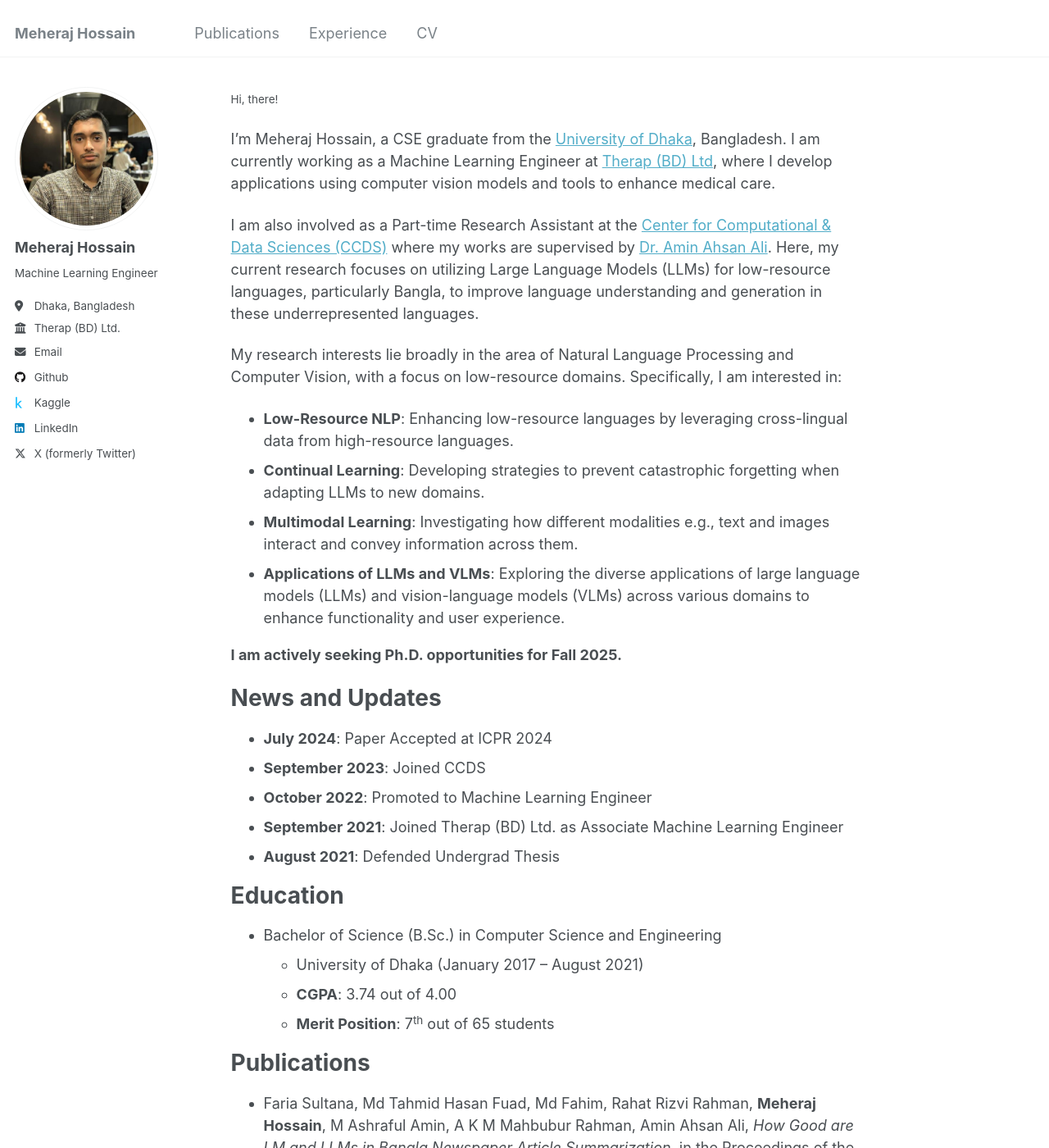
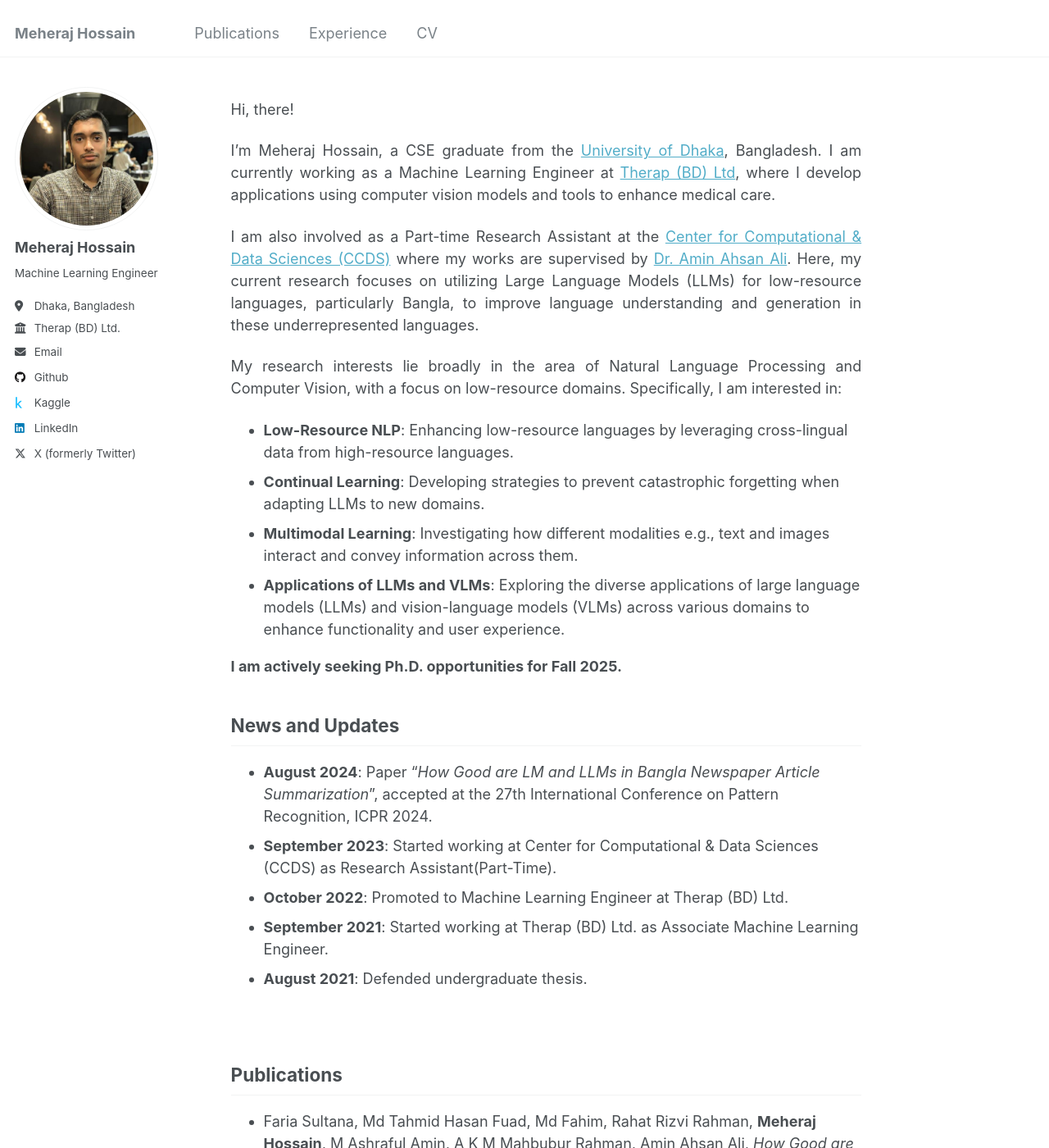
Before and after one commit to meheraj2325/meheraj2325.github.io, a Jekyll site: the page built from _pages/about.md, in a window 1280 px wide and 1400 px high. Shown: the whole window at 82% size. Built offline with Jekyll 4.4.1, drawn with Linux system fonts in a browser that asks for light colours; some of the changed text lies outside the part shown.

Commit message:
update about.md

```diff
--- a/_pages/about.md
+++ b/_pages/about.md
@@ -1,63 +1,119 @@
 ---
 permalink: /
-# title: "Academic Pages is a ready-to-fork GitHub Pages template for academic personal websites"
+title: ""
 author_profile: true
 redirect_from:
   - /about/
   - /about.html
 ---
+<html lang="en">
+<head>
+    <meta charset="UTF-8">
+    <meta name="viewport" content="width=device-width, initial-scale=1.0">
+    <title>Transparent Button</title>
+    <style>
+        .transparent-button {
+            background-color: transparent;
+            border: 2px solid #3498db;
+            color: #3498db;
+            padding: 5px 15px;
+            font-size: 12px;
+            cursor: pointer;
+            border-radius: 5px;
+            transition: all 0.3s ease;
+        }
 
-<small>
+        .transparent-button:hover {
+            background-color: #3498db;
+            color: white;
+        }
+
+        .justified-text {
+            text-align: justify;
+        }
+
+        .justified-text-para {
+            text-align: justify;
+            font-size: 16px;
+        }
+
+    </style>
+
+
+</head>
+</html>
+<p class="justified-text">
 Hi, there!
+</p>
 
+<p class="justified-text">
 I’m Meheraj Hossain, a CSE graduate from the <a href="https://www.du.ac.bd/body/CSE">University of Dhaka</a>, Bangladesh. I am currently working as a Machine Learning Engineer at <a href = "https://therapbd.com/">Therap (BD) Ltd</a>, where I develop applications using computer vision models and tools to enhance medical care.
+</p>
 
+<p class="justified-text">
 I am also involved as a Part-time Research Assistant at the <a href = "https://ccds.ai/">Center for Computational & Data Sciences (CCDS)</a> where my works are supervised by <a href = "https://scholar.google.com/citations?user=OqlqQTwAAAAJ&hl=en">Dr. Amin Ahsan Ali</a>. Here, my current research focuses on utilizing Large Language Models (LLMs) for low-resource languages, particularly Bangla, to improve language understanding and generation in these underrepresented languages.
+</p>
 
+<p class="justified-text">
 My research interests lie broadly in the area of Natural Language Processing and Computer Vision, with a focus on low-resource domains. Specifically, I am interested in:
+</p>
 
-* **Low-Resource NLP**: Enhancing low-resource languages by leveraging cross-lingual data from high-resource languages.
-* **Continual Learning**: Developing strategies to prevent catastrophic forgetting when adapting LLMs to new domains.
-* **Multimodal Learning**: Investigating how different modalities e.g., text and images interact and convey information across them.
-* **Applications of LLMs and VLMs**: Exploring the diverse applications of large language models (LLMs) and vision-language models (VLMs) across various domains to enhance functionality and user experience.
+<ul>
+<li> <strong>Low-Resource NLP</strong>: Enhancing low-resource languages by leveraging cross-lingual data from high-resource languages. </li>
+<li> <strong>Continual Learning</strong>: Developing strategies to prevent catastrophic forgetting when adapting LLMs to new domains.</li>
+<li> <strong>Multimodal Learning</strong>: Investigating how different modalities e.g., text and images interact and convey information across them.</li>
+<li> <strong>Applications of LLMs and VLMs</strong>: Exploring the diverse applications of large language models (LLMs) and vision-language models (VLMs) across various domains to enhance functionality and user experience.</li>
+</ul>
 
+<p class="justified-text">
 <strong> I am actively seeking Ph.D. opportunities for Fall 2025. </strong>
+</p>
 
-News and Updates
-======
-* **July 2024**: Paper Accepted at ICPR 2024
-* **September 2023**: Joined CCDS
-* **October 2022**: Promoted to Machine Learning Engineer
-* **September 2021**: Joined Therap (BD) Ltd. as Associate Machine Learning Engineer
-* **August 2021**: Defended Undergrad Thesis
+<h2>News and Updates</h2>
 
-Education
-======
+- **August 2024**: Paper "<i>How Good are LM and LLMs in Bangla Newspaper Article Summarization</i>", accepted at the 27th International Conference on Pattern Recognition, ICPR 2024.
+- **September 2023**:  Started working at Center for Computational & Data Sciences (CCDS) as Research Assistant(Part-Time).
+- **October 2022**: Promoted to Machine Learning Engineer at Therap (BD) Ltd.
+- **September 2021**: Started working at Therap (BD) Ltd. as Associate Machine Learning Engineer.
+- **August 2021**: Defended undergraduate thesis.
+
+<br>
+
+<h2> Publications </h2>
+
+* Faria Sultana, Md Tahmid Hasan Fuad, Md Fahim, Rahat Rizvi Rahman, **Meheraj Hossain**, M Ashraful Amin, A K M Mahbubur Rahman, Amin Ahsan Ali, *How Good are LM and LLMs in Bangla Newspaper Article Summarization*, in the Proceedings of the 27th International Conference on Pattern Recognition, ICPR 2024, To Appear. [[Paper]](https://drive.google.com/file/d/1HWCdMzGDgCp04GgJpjiHsQMRTzG3M5iT/view?usp=sharing)
+
+* Md Fahim, **Meheraj Hossain**, Sadman Rohan, Md Ashraful Amin, AKM Mahabubur Rahman, Amin Ahsan Ali, *L-Context: Layer-wise Context Vectors for Better Text Classification Using Pre-trained Language Models*, In Review. [[Paper]](https://drive.google.com/file/d/16n6IZQ9n2au9wbJS2djriEJtUPuV97-E/view?usp=sharing)
+
+<br>
+
+<h2> Patents </h2>
+
+* David Lawrence Turock, Justin Mark Brockie, James Michael Kelly, Richard Allen Robbins, **Meheraj Hossain**, et al., *Automated, Non-Invasive Artificial Intelligence Machine Learning Method and System for Identifying and Redacting Personally Identifiable Information in a Monitored Environment using Real-Time Sensor Data*, US Patent Publication No. US 2024-0212804 A1, published June 27, 2024. (Status: Pending) [[Patent]](https://patents.google.com/patent/US20240212804A1/en)
+
+<br>
+
+<h2>Education</h2>
+
 * Bachelor of Science (B.Sc.) in Computer Science and Engineering
   * University of Dhaka (January 2017 – August 2021)
   * **CGPA**: 3.74 out of 4.00
   * **Merit Position**: 7<sup>th</sup> out of 65 students
 
-Publications
-======
-* Faria Sultana, Md Tahmid Hasan Fuad, Md Fahim, Rahat Rizvi Rahman, **Meheraj Hossain**, M Ashraful Amin, A K M Mahbubur Rahman, Amin Ahsan Ali, *How Good are LM and LLMs in Bangla Newspaper Article Summarization*, in the Proceedings of the 27th International Conference on Pattern Recognition, ICPR 2024, To Appear. [[Paper]](https://drive.google.com/file/d/1HWCdMzGDgCp04GgJpjiHsQMRTzG3M5iT/view?usp=sharing)
+<br>
 
-* Md Fahim, **Meheraj Hossain**, Sadman Rohan, Md Ashraful Amin, AKM Mahabubur Rahman, Amin Ahsan Ali, *L-Context: Layer-wise Context Vectors for Better Text Classification Using Pre-trained Language Models*, In Review. [[Paper]](https://drive.google.com/file/d/16n6IZQ9n2au9wbJS2djriEJtUPuV97-E/view?usp=sharing)
+<h2>Awards & Achievements</h2>
 
-Patents
-======
-* David Lawrence Turock, Justin Mark Brockie, James Michael Kelly, Richard Allen Robbins, **Meheraj Hossain**, et al., *Automated, Non-Invasive Artificial Intelligence Machine Learning Method and System for Identifying and Redacting Personally Identifiable Information in a Monitored Environment using Real-Time Sensor Data*, US Patent Publication No. US 2024-0212804 A1, published June 27, 2024. (Status: Pending) [[Patent]](https://patents.google.com/patent/US20240212804A1/en)
-
-Awards & Achievements
-======
 * Secured 5th Position in Apurba Presents *Bhashabhrom: Bangla Grammatical Error Detection* Challenge Datathon 2023 (Team: *Team Aambella*). [[Link]](https://www.kaggle.com/competitions/bengali-ged/discussion/395940)
 
 * Selected as Finalist in *Robi Datathon 2.0* (Team: *The_Anomalies*). [[Link]](https://www.kaggle.com/competitions/robi-datathon-2-pre-assessment/leaderboard)
 
 * Awarded University Merit Scholarship by the Government of Bangladesh for outstanding academic performance.
 
-Technical Skills
-======
+<br>
+
+<h2> Technical Skills </h2>
+
 * **Programming Languages**: Python, C, C++, Java, JavaScript
 * **Libraries**: PyTorch, PyTorch-Lightning, TensorFlow, Keras, OpenCV, Scikit-learn, Numpy, Pandas, Matplotlib, Seaborn
 * **Frontend Development**: HTML, CSS, Bootstrap, jQuery, Ajax
@@ -66,14 +122,14 @@ Technical Skills
 * **Hardware Tools**: Nvidia Jetson Xavier NX, Jetson AGX Orin, Jetson Orin Nano, Raspberry Pi
 * **Miscellaneous**: Git, Docker, MATLAB, LaTeX, TensorRT
 
-Extracurricular Activities
-======
+
+<br>
+
+<h2> Extracurricular Activities </h2>
+
 * **Competitive Programming**
   * Solved 1000+ problems on platforms like Codeforces (Max Rating: 1527), LightOJ, and UVA.
   * Participated in several national and international programming contests during undergraduate studies.
 
 * **Kaggle Competitions**
   * Participated in several Kaggle competitions, including [Google Brain Ventilator Pressure Prediction](https://www.kaggle.com/competitions/ventilator-pressure-prediction/leaderboard) (Time Series Analysis) and [Global Wheat Detection](https://www.kaggle.com/competitions/global-wheat-detection/leaderboard) (Computer Vision Challenge).
-
-
-  </small>
```
